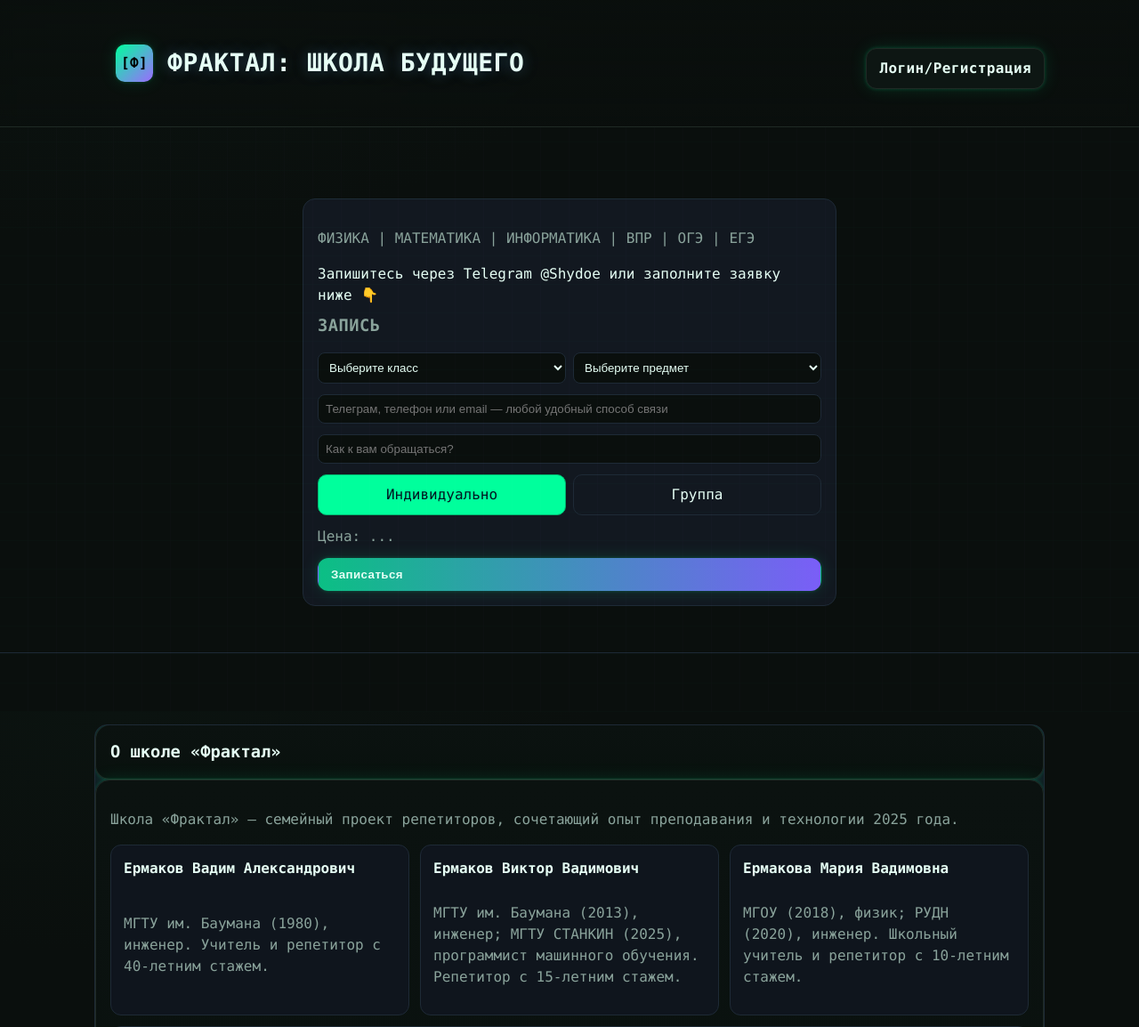
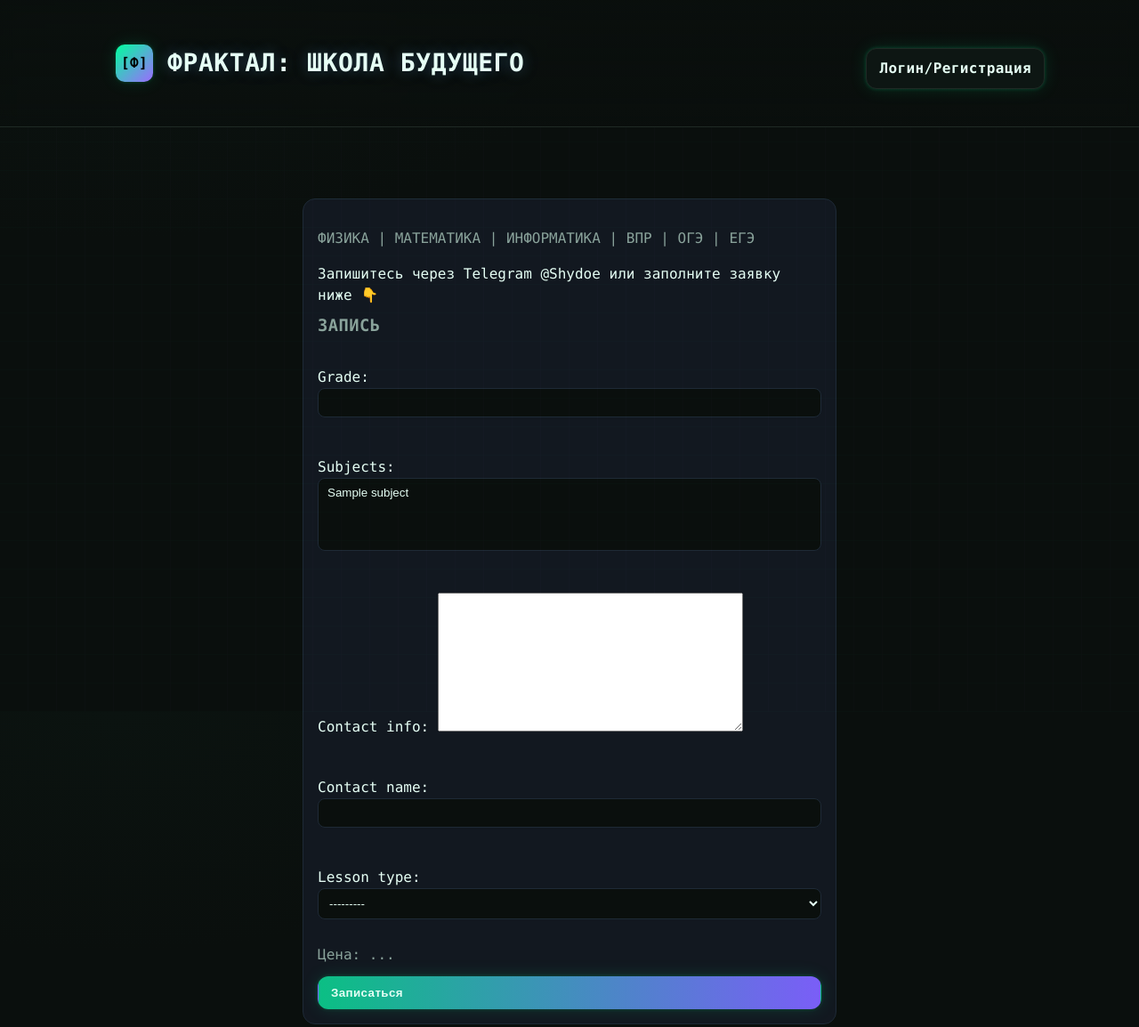
Before and after one commit to EPMAKOBB/django-site, a Django app: page / in a window 1280 px wide. Shown: the top 1154 px of the page at 89% size. Run offline with Django 5.2, Linux system fonts and the light colour scheme; tables that the repository leaves empty hold one stand-in row (values such as "Sample post").

Commit message:
Add ApplicationForm and render on home page

```diff
--- a/applications/forms.py
+++ b/applications/forms.py
@@ -7,11 +7,9 @@ class ApplicationForm(forms.ModelForm):
     class Meta:
         model = Application
         fields = [
-            "contact_name",
-            "student_name",
             "grade",
             "subjects",
             "contact_info",
+            "contact_name",
             "lesson_type",
-            "source_offer",
         ]
--- a/fractalschool/views.py
+++ b/fractalschool/views.py
@@ -1,6 +1,13 @@
 from django.views.generic import TemplateView
+
+from applications.forms import ApplicationForm
 
 
 class HomeView(TemplateView):
     """Render the main landing page."""
     template_name = "home.html"
+
+    def get_context_data(self, **kwargs):
+        context = super().get_context_data(**kwargs)
+        context["form"] = ApplicationForm()
+        return context
--- a/templates/home.html
+++ b/templates/home.html
@@ -11,28 +11,8 @@
         <h3 class="section-title">Запись</h3>
         <form action="{% url 'applications:apply' %}" method="post" class="signup-form">
           {% csrf_token %}
-          <div class="grid">
-            <select name="grade" required>
-              <option value="" selected disabled>Выберите класс</option>
-              <option value="9">9 класс</option>
-              <option value="10">10 класс</option>
-              <option value="11">11 класс</option>
-            </select>
-            <select name="subjects" required>
-              <option value="" selected disabled>Выберите предмет</option>
-              <option value="physics">Физика</option>
-              <option value="math">Математика</option>
-              <option value="informatics">Информатика</option>
-            </select>
-          </div>
-          <input type="text" name="contact_info" placeholder="Телеграм, телефон или email — любой удобный способ связи" required>
-          <input type="text" name="contact_name" placeholder="Как к вам обращаться?" required>
-          <div class="role-toggle">
-            <input type="radio" id="lt-ind" name="lesson_type" value="individual" checked>
-            <label for="lt-ind">Индивидуально</label>
-            <input type="radio" id="lt-group" name="lesson_type" value="group">
-            <label for="lt-group">Группа</label>
-          </div>
+          {{ form.non_field_errors }}
+          {{ form.as_p }}
           <div class="muted">Цена: ...</div>
           <button type="submit" class="btn accent">Записаться</button>
         </form>
```
